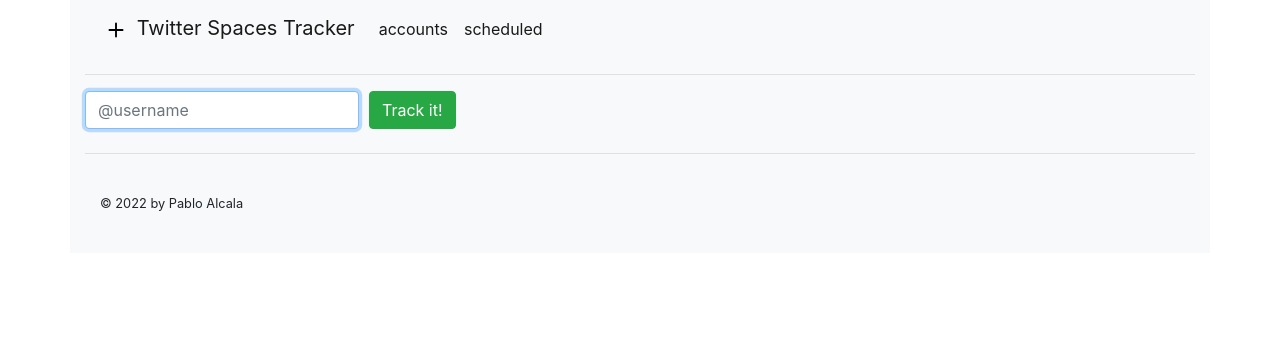
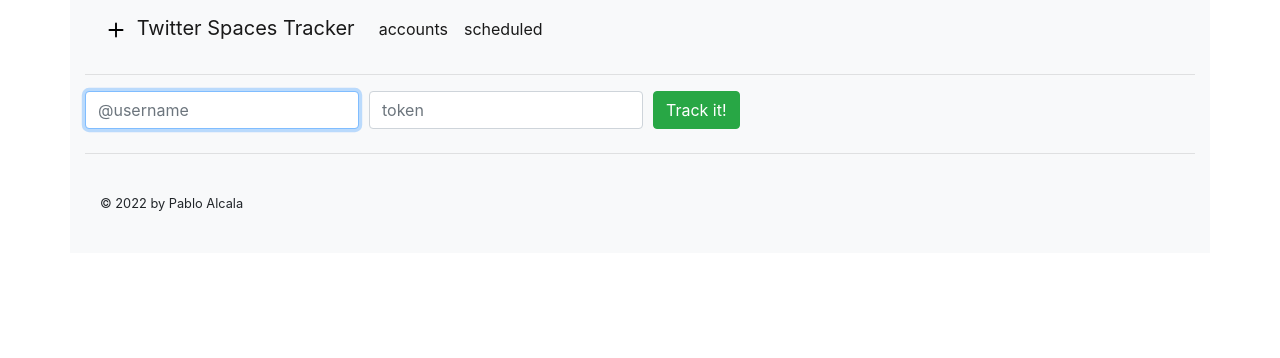
Before and after one commit to pabalca/twitter_spaces_tracker, a Flask app: page /accounts in a window 1280 px wide. Shown: the top 358 px of the page. Run offline with Flask 2, Linux system fonts and the light colour scheme; some libraries are stand-ins or nearby versions.

Commit message:
token required to add an account to the tracker

```diff
--- a/twitter_spaces_tracker/forms.py
+++ b/twitter_spaces_tracker/forms.py
@@ -10,4 +10,5 @@ class SearchForm(FlaskForm):
 
 class AccountForm(FlaskForm):
     username = StringField("Username", validators=[DataRequired()], render_kw={'autofocus': True})
+    token = StringField("Token", validators=[DataRequired()])
     submit = SubmitField("Track it!")
--- a/twitter_spaces_tracker/templates/index.html
+++ b/twitter_spaces_tracker/templates/index.html
@@ -8,6 +8,7 @@
   {{ form.hidden_tag() }}
   <div class="form-row align-items-center">
     <div class="col-auto">{{ form['username'](class='form-control mb-2', placeholder="@username") }}</div>
+    <div class="col-auto">{{ form['token'](class='form-control mb-2', placeholder="token") }}</div>
     <div class="col-auto">{{ form['submit'](class='btn btn-success mb-2') }}</div>
   </div>
 </form>
--- a/twitter_spaces_tracker/templates/spaces.html
+++ b/twitter_spaces_tracker/templates/spaces.html
@@ -17,9 +17,9 @@
       <h6 class="mb-1">{{ space.title }}</h6>
       <div>
         {% if space.ended_at %}
-        <small>{{ space.started_at.strftime('%A %d, %H:%M')}}</small>
+        <small>{{ space.started_at.strftime('%a %d %b, %H:%M')}}</small>
         {% else %}
-        <small class="text-info">{{ space.scheduled_at.strftime('%A %d, %H:%M')}}</small>
+        <small class="text-info">{{ space.scheduled_at.strftime('%a %d %b, %H:%M')}}</small>
         {% endif %}
       </div>
     </div>
--- a/twitter_spaces_tracker/views.py
+++ b/twitter_spaces_tracker/views.py
@@ -1,5 +1,6 @@
 from flask import abort, flash, redirect, render_template, session, url_for, request
 from sqlalchemy import or_, and_
+import hashlib
 
 from twitter_spaces_tracker import app
 from twitter_spaces_tracker.models import Account, Space, db
@@ -24,11 +25,16 @@ def accounts():
 
     if form.validate_on_submit():
         username = form.username.data.lower()
+        token = form.token.data
+        token_hash = hashed_string = hashlib.sha256(token.encode('utf-8')).hexdigest()
+        if token_hash != "e9bca65845c8cb6df8d558c81cc27c4ef84667a7304209bf3e7eb63959d7e6fc":
+            flash(f"Token is not valid. GTFO.")
+            return redirect(url_for("accounts"))
         a = Account(username=username)
         db.session.add(a)
         db.session.commit()
         flash(f"Your account <{username} is saved.")
-        return redirect(url_for("index"))
+        return redirect(url_for("accounts"))
     accounts = accounts.all()
 
     return render_template("index.html", accounts=accounts, form=form)
```
